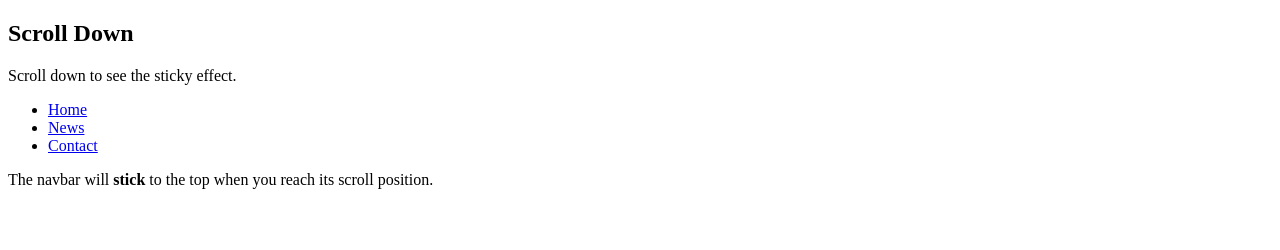
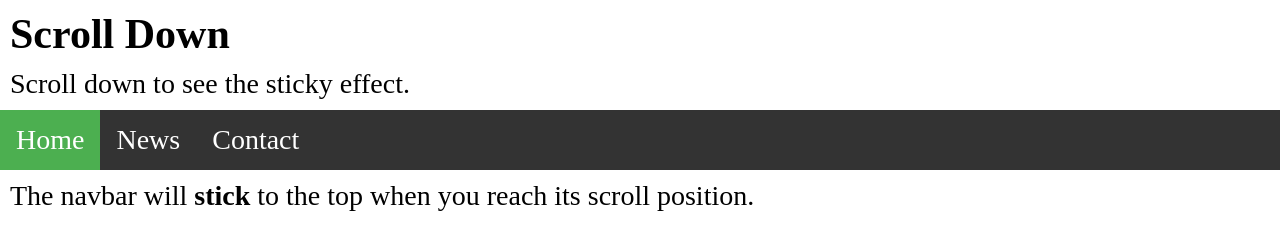
Before and after one commit to nacariomissy/PracticeWeb, a plain HTML site: page index.html in a window 1280 px wide. Drawn offline with Linux system fonts and the light colour scheme.

Commit message:
updated 10-28

```diff
--- a/index.html
+++ b/index.html
@@ -2,7 +2,7 @@
 <html>
 <head>
 <title>Demo Page</title>
-<link rel="stylesheet"hrefstyle.css/>
+<link rel="stylesheet" href="style.css"/>
 </head>
 <body>
 
--- a/style.css
+++ b/style.css
@@ -1,4 +1,4 @@
-<style>
+*{
 body {
   margin: 0;
   padding: 0;
@@ -38,4 +38,4 @@ ul li a:hover {
 ul li a.active {
   background-color: #4CAF50;
 }
-</style>
+}
```
